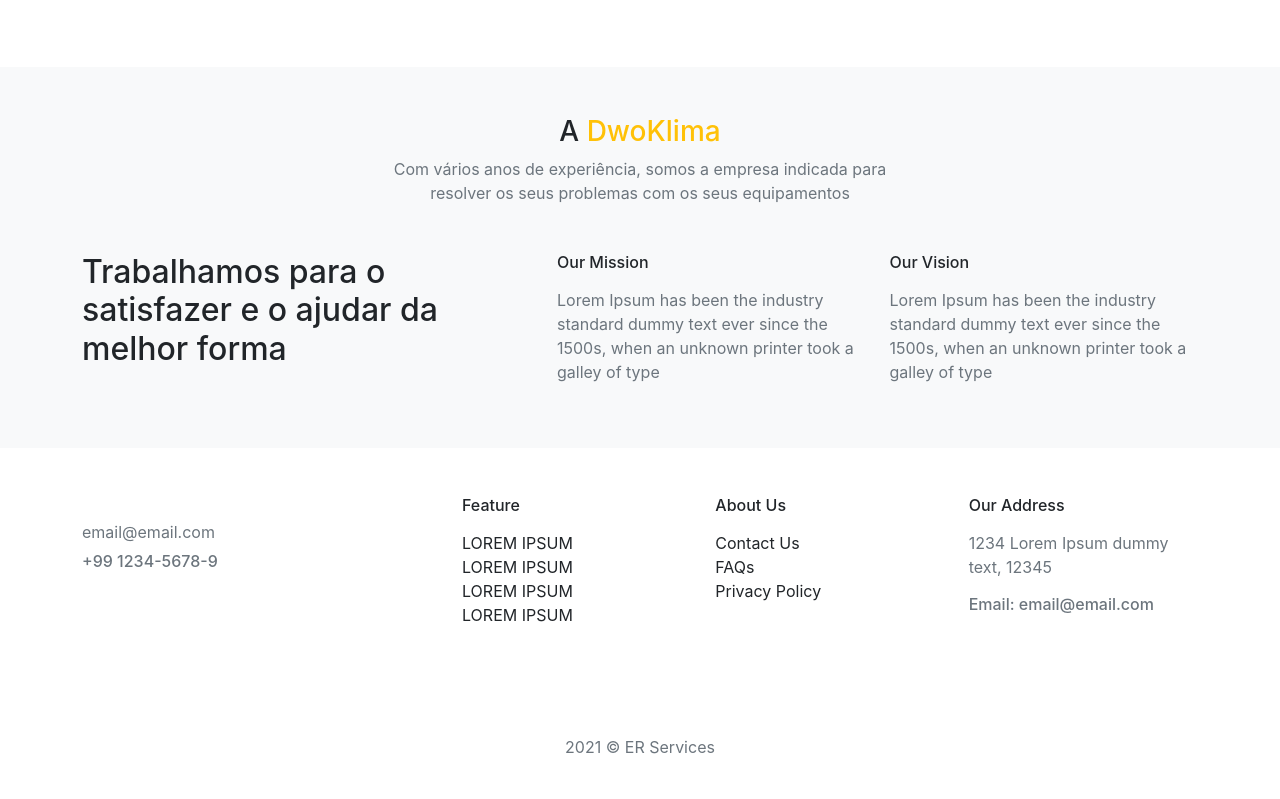
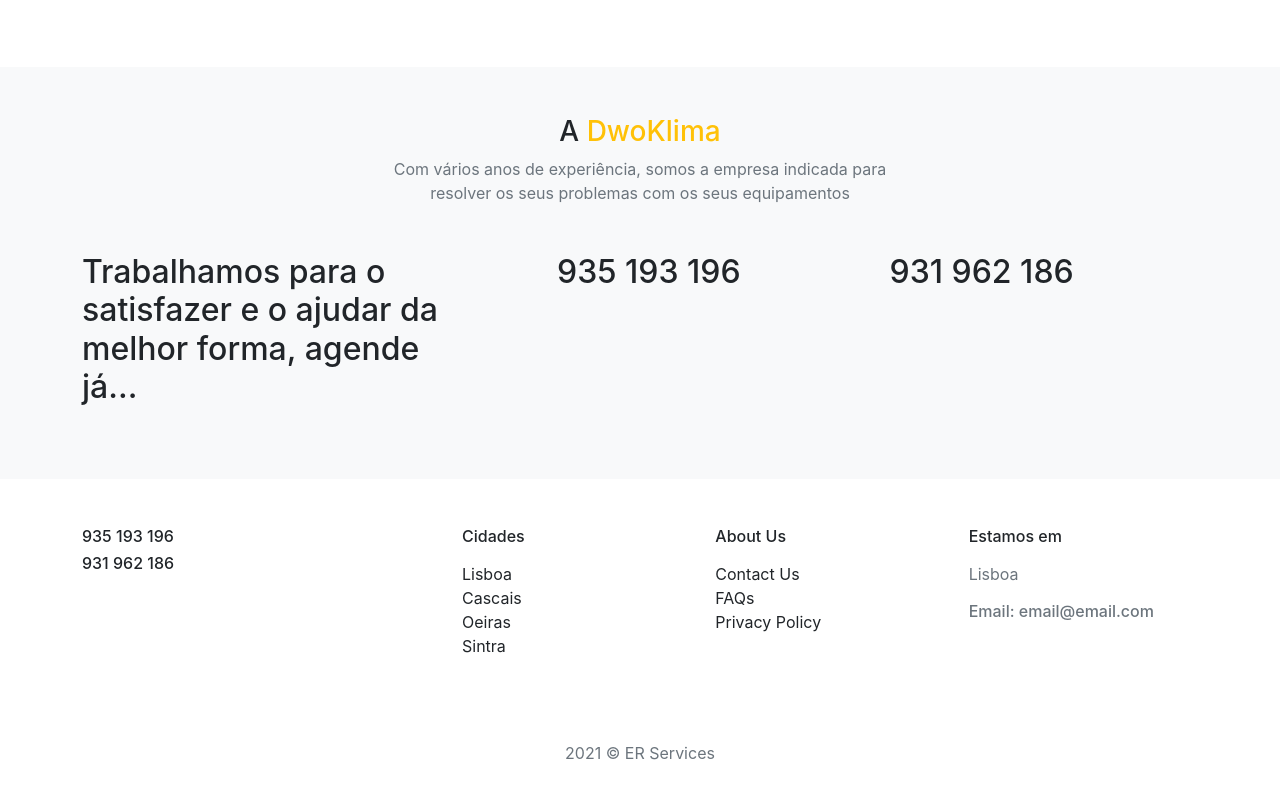
Before and after one commit to eduardoribeiro/dwoklima, a Next.js app: page / in a window 1280 px wide. Shown: the part 2088-2887 px from the top of the page. Built offline with nearby package versions, Linux system fonts and the light colour scheme.

Commit message:
Modify about section and footer

```diff
--- a/components/About.jsx
+++ b/components/About.jsx
@@ -1,4 +1,4 @@
-import React from 'react';
+import React from "react";
 import { Container, Row, Col } from "reactstrap";
 const About = () => {
   return (
@@ -7,24 +7,37 @@ const About = () => {
         <Row className="justify-content-center">
           <Col lg={6} md={8}>
             <div className="title text-center mb-5">
-                <h3 className="font-weight-normal text-dark">A <span className="text-warning">DwoKlima</span></h3>
-                <p className="text-muted">Com vários anos de experiência, somos a empresa indicada para resolver os seus problemas com os seus equipamentos</p>
+              <h3 className="font-weight-normal text-dark">
+                A <span className="text-warning">DwoKlima</span>
+              </h3>
+              <p className="text-muted">
+                Com vários anos de experiência, somos a empresa indicada para
+                resolver os seus problemas com os seus equipamentos
+              </p>
             </div>
           </Col>
         </Row>
         <Row>
           <Col md={4}>
-                <h2 className="font-weight-light line-height-1_6 text-dark mb-4">Trabalhamos para o satisfazer e o ajudar da melhor forma</h2>
+            <h2 className="font-weight-light line-height-1_6 text-dark mb-4">
+              Trabalhamos para o satisfazer e o ajudar da melhor forma, agende já...
+            </h2>
           </Col>
-            <Col md={{ size:7, offset :1 }}>
+          <Col md={{ size: 7, offset: 1 }}>
             <Row>
               <Col md={6}>
-                    <h6 className="text-dark font-weight-light f-20 mb-3">Our Mission</h6>
-                    <p className="text-muted font-weight-light">Lorem Ipsum has been the industry standard dummy text ever since the 1500s, when an unknown printer took a galley of type</p>
+                <h2 className="font-weight-normal">
+                  <span itemprop="telephone">
+                    <a href="tel:+351935193196">935 193 196</a>
+                  </span>
+                </h2>
               </Col>
               <Col md={6}>
-                    <h6 className="text-dark font-weight-light f-20 mb-3">Our Vision</h6>
-                    <p className="text-muted font-weight-light">Lorem Ipsum has been the industry standard dummy text ever since the 1500s, when an unknown printer took a galley of type</p>
+                <h2 className="font-weight-normal">
+                  <span itemprop="telephone">
+                    <a href="tel:+351931962186">931 962 186</a>
+                  </span>
+                </h2>
               </Col>
             </Row>
           </Col>
@@ -32,5 +45,5 @@ const About = () => {
       </Container>
     </section>
   );
-}
+};
 export default About;
--- a/components/Footer.jsx
+++ b/components/Footer.jsx
@@ -4,12 +4,12 @@ const Footer = () => {
   const links = [
     {
       id: 1,
-      title: "Feature",
+      title: "Cidades",
       child: [
-        { title: "LOREM IPSUM", link: "/" },
-        { title: "LOREM IPSUM", link: "/" },
-        { title: "LOREM IPSUM", link: "/" },
-        { title: "LOREM IPSUM", link: "/" },
+        { title: "Lisboa", link: "/" },
+        { title: "Cascais", link: "/" },
+        { title: "Oeiras", link: "/" },
+        { title: "Sintra", link: "/" },
       ],
     },
     {
@@ -31,8 +31,16 @@ const Footer = () => {
         <Row>
           <Col lg={4}>
             <div className="mb-4">
-              <p className="text-muted mt-4 mb-2">email@email.com</p>
-              <h6 className="text-muted font-weight-normal">+99 1234-5678-9</h6>
+              <h6 className="font-weight-normal">
+                <span itemprop="telephone">
+                  <a href="tel:+351935193196">935 193 196</a>
+                </span>
+              </h6>
+              <h6 className="font-weight-normal">
+              <span itemprop="telephone">
+                  <a href="tel:+351931962186">931 962 186</a>
+                </span>
+              </h6>
             </div>
           </Col>
           <Col lg={8}>
@@ -51,10 +59,8 @@ const Footer = () => {
               ))}
 
               <Col md={4}>
-                <h6 className="text-dark mb-3">Our Address</h6>
-                <p className="text-muted f-14">
-                  1234 Lorem Ipsum dummy text, 12345
-                </p>
+                <h6 className="text-dark mb-3">Estamos em</h6>
+                <p className="text-muted f-14">Lisboa</p>
                 <h6 className="text-muted pb-2">Email: email@email.com</h6>
                 <ul className="list-unstyled footer-social-list mt-4">
                   <li className="list-inline-item">
```
Lines whose indentation alone changed are shown as unchanged.
